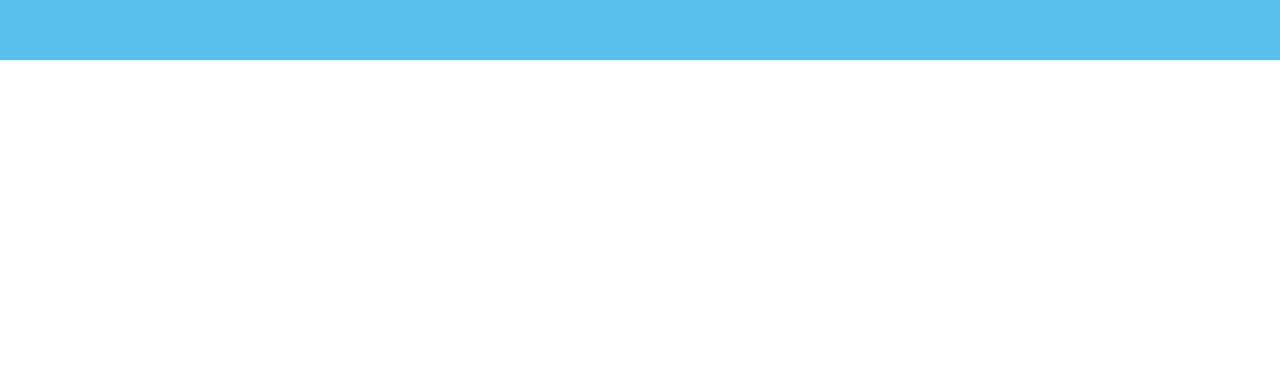
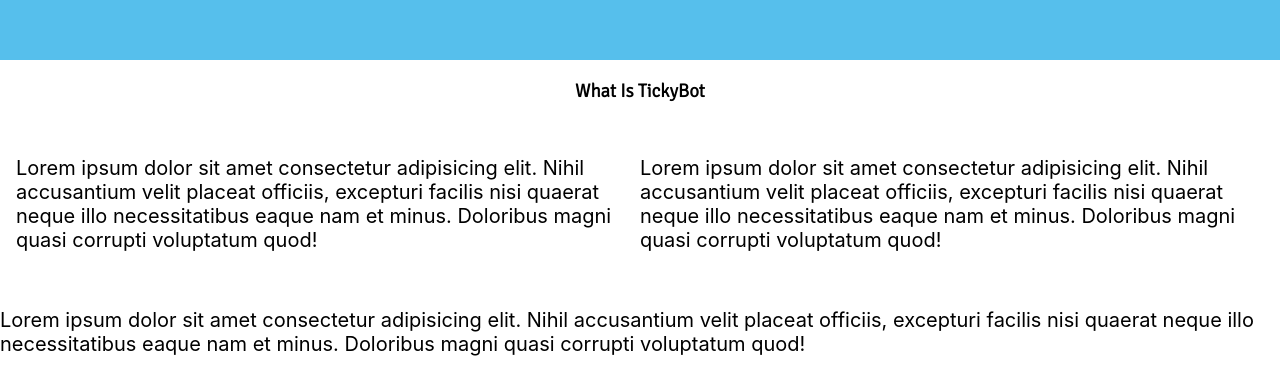
Before and after one commit to sojelee/toucans-19, a plain HTML site: page index.html in a window 1280 px wide. Shown: the part 2002-2378 px from the top of the page. Before the commit the page ends 2062 px from the top, so only its background shows below. Drawn offline with Linux system fonts and the light colour scheme.

Commit message:
added third section

```diff
--- a/index.html
+++ b/index.html
@@ -35,6 +35,34 @@
       </div>
     </div>
   </section>
+
+  <div class="third-section">
+    <header class="header-third">
+        <h3>What Is
+            <strong>Ticky</strong>Bot
+        </h3>
+    </header>
+
+    <section class="container-third">
+    <article class="page-half">
+        <p>Lorem ipsum dolor sit amet consectetur adipisicing elit. Nihil accusantium velit placeat officiis, excepturi
+            facilis nisi quaerat neque illo necessitatibus eaque nam et minus. Doloribus magni quasi corrupti voluptatum
+            quod!</p>
+    </article>
+    <article class="page-half">
+        <p>Lorem ipsum dolor sit amet consectetur adipisicing elit. Nihil accusantium velit placeat officiis, excepturi
+            facilis nisi quaerat neque illo necessitatibus eaque nam et minus. Doloribus magni quasi corrupti voluptatum
+            quod!</p>
+    </article>
+  </section>
+
+    <article class="full-length">
+        <p>Lorem ipsum dolor sit amet consectetur adipisicing elit. Nihil accusantium velit placeat officiis, excepturi
+            facilis nisi quaerat neque illo necessitatibus eaque nam et minus. Doloribus magni quasi corrupti voluptatum
+            quod!</p>
+    </article>
+</div>
+
 </body>
 
 </html>
--- a/main.css
+++ b/main.css
@@ -98,3 +98,23 @@
   width: 300px;
   border-radius: 4px;
 }
+.header-third{
+  display: flex;
+  justify-content: center;
+  align-items: center;
+  background-color: white;
+}
+.container-third{
+  display: flex;
+  margin: 1rem;
+  -webkit-box-flex: 1;
+  font-size: 1.25rem;
+  font-family: -apple-system, BlinkMacSystemFont, 'Segoe UI', Roboto, Oxygen, Ubuntu, Cantarell, 'Open Sans', 'Helvetica Neue', sans-serif;
+  justify-content: space-between;
+
+}
+.full-length{
+  display: flex;
+  font-size: 1.25rem;
+  font-family: -apple-system, BlinkMacSystemFont, 'Segoe UI', Roboto, Oxygen, Ubuntu, Cantarell, 'Open Sans', 'Helvetica Neue', sans-serif;
+}
```
